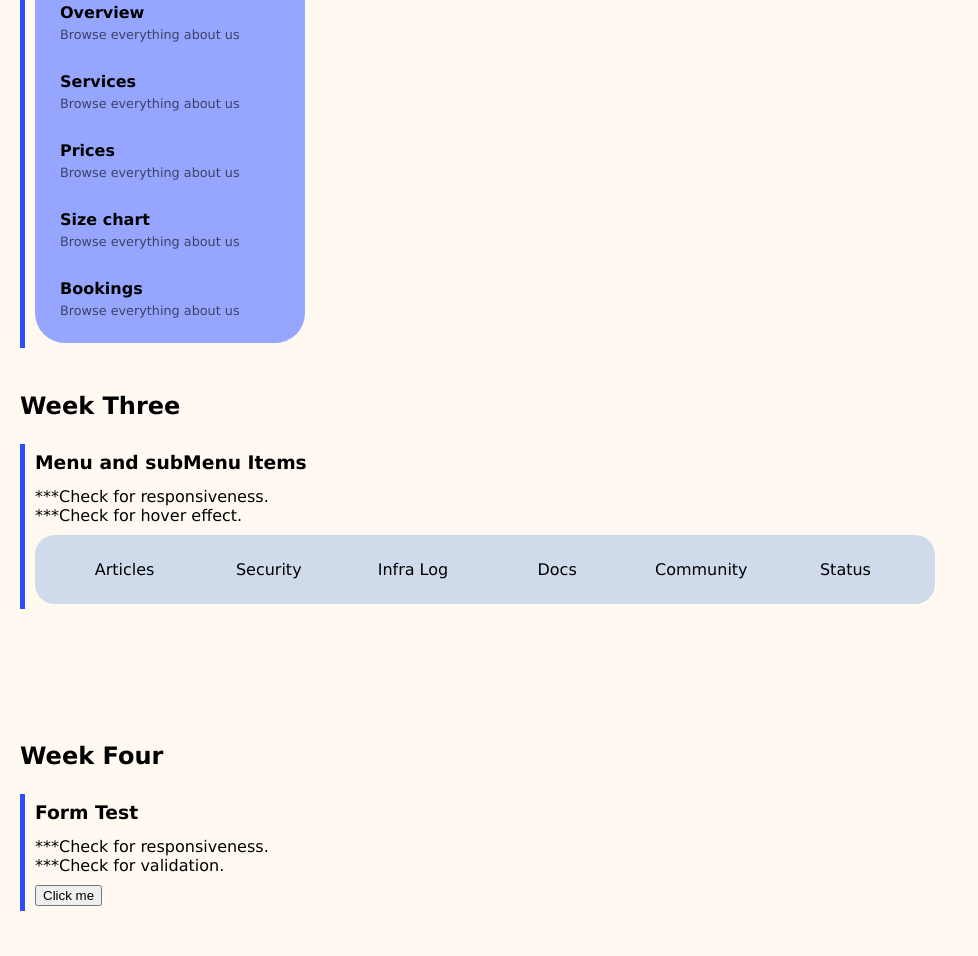
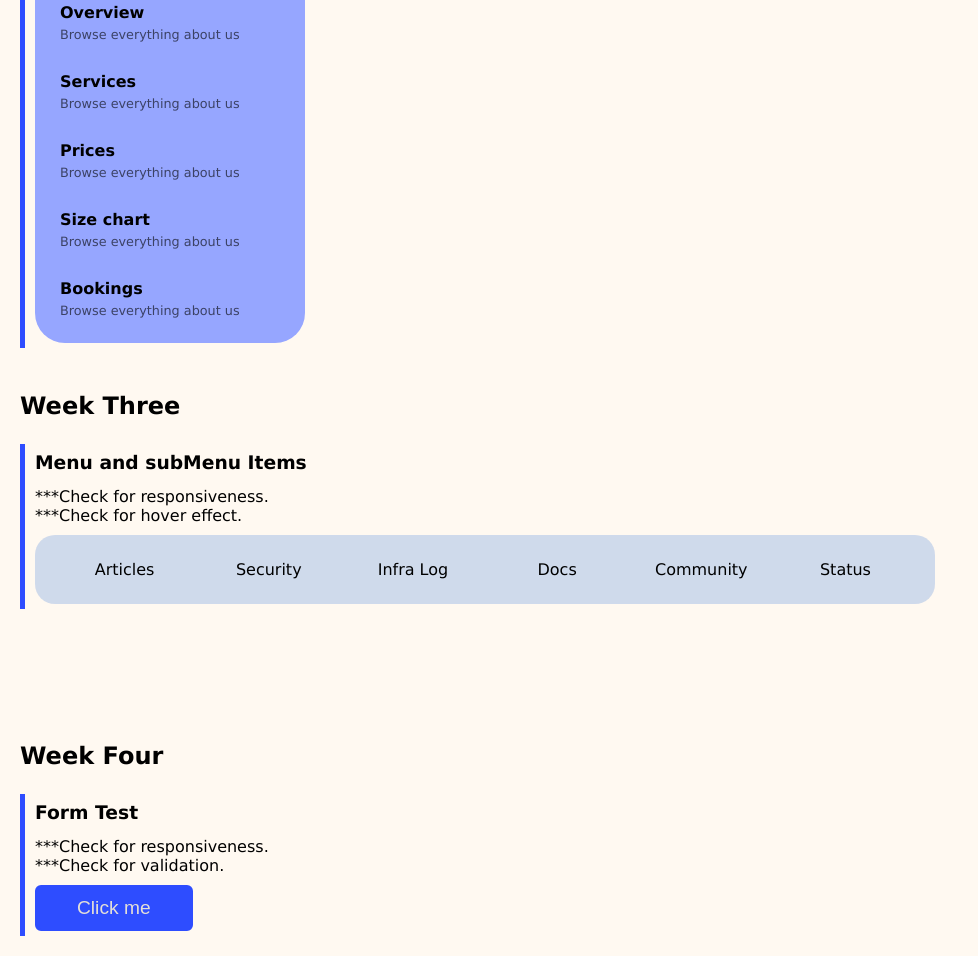
Before and after one commit to Adekoye-Adewale/bim-challenge, a plain HTML site: page index.html in a window 1280 px wide. Shown: the part 577-1533 px from the top of the page, without its empty margins (0-978 px from the left). Before the commit the page ends 1508 px from the top, so only its background shows below. Drawn offline with Linux system fonts and the light colour scheme.

Commit message:
Update main.css

```diff
--- a/main.css
+++ b/main.css
@@ -170,3 +170,14 @@ div.body_sec:nth-child(4) {
         padding-block: 5px;
     }
 }
+
+.container_wrap_44dx37 button{
+    cursor: pointer;
+    color: var(--bg-100);
+    font-size: 1.2rem;
+    font-weight: 500;
+    border-radius: 6px;
+    padding: 10px 40px;
+    border: solid 2px var(--pri-color);
+    background-color: var(--pri-color);
+}
```
